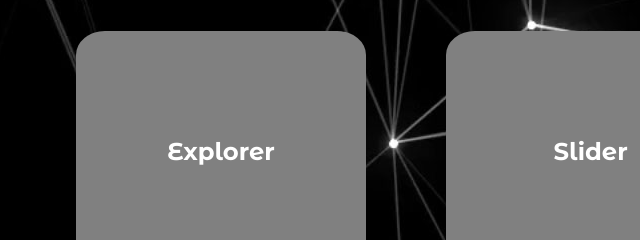
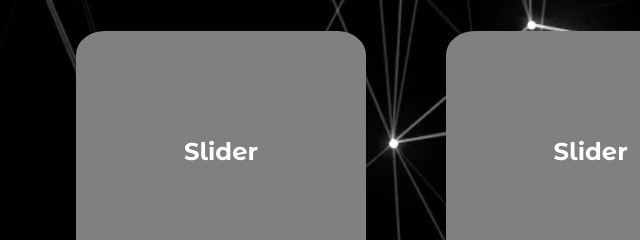
Before and after one commit to lizavetta98/portfolio, a plain HTML site: page index.html in a window 1280 px wide. Shown: the part 1900-2140 px from the top of the page, 419-1059 px from the left. Drawn offline with Linux system fonts and the light colour scheme.

Commit message:
Update index.html

```diff
--- a/index.html
+++ b/index.html
@@ -120,7 +120,7 @@
                 <section id="portfolio" class="content__portfolio">
                     <div class="portfolio__conteiner">
                         <div class="conteiner__item"data-src="https://weddingkrivoshapovs.netlify.app/"><span>Wedding Day</span></div>
-                        <div class="conteiner__item" data-src="https://lizavetta98.github.io/Explorer/"><span>Explorer</span></div>
+                        <div class="conteiner__item" data-src="https://lizavetta98.github.io/slider-2/"><span>Slider</span></div>
                         <div class="conteiner__item" data-src="https://lizavetta98.github.io/slider/"><span>Slider</span></div>
                         <div class="conteiner__item" data-src="https://lizavetta98.github.io/Dinamic-color/"><span>Dinamic color</span></div>
                         <div class="conteiner__item" data-src="https://lizavetta98.github.io/Game/"><span>Game</span></div>
```
